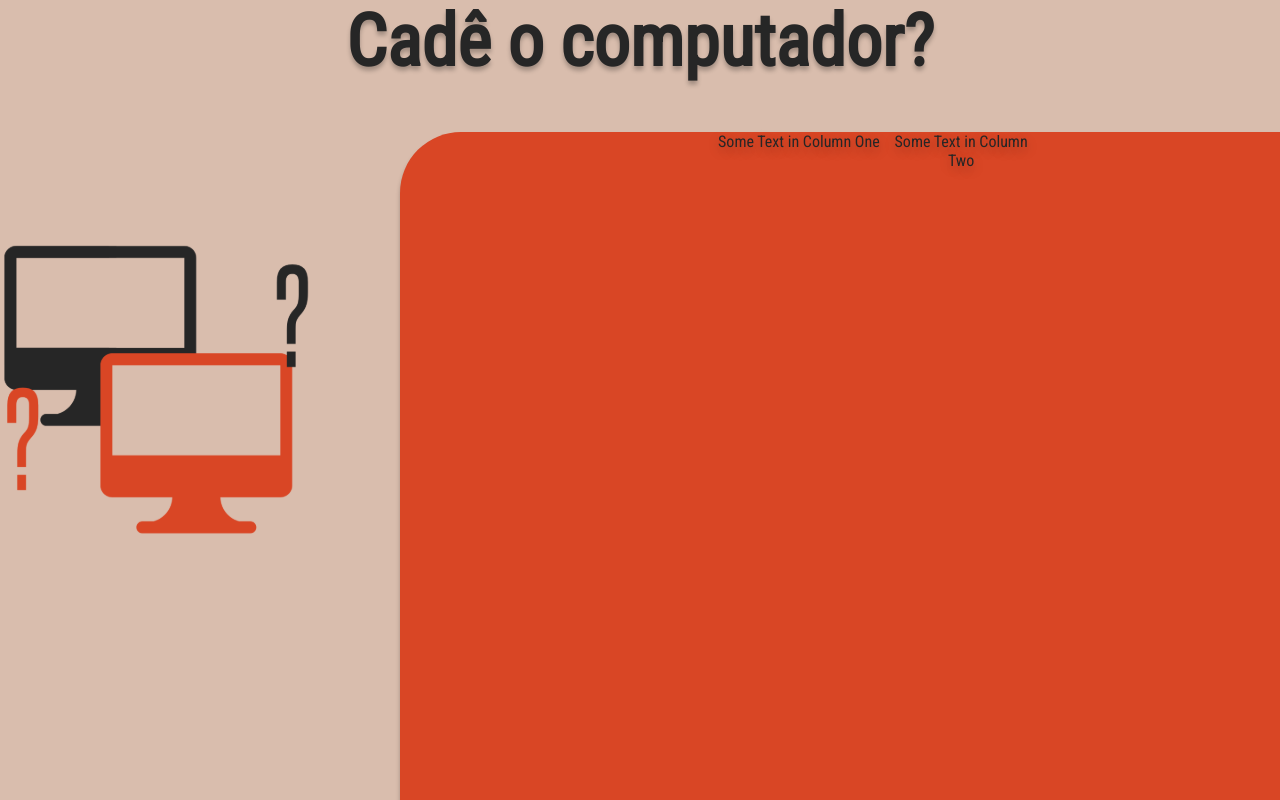
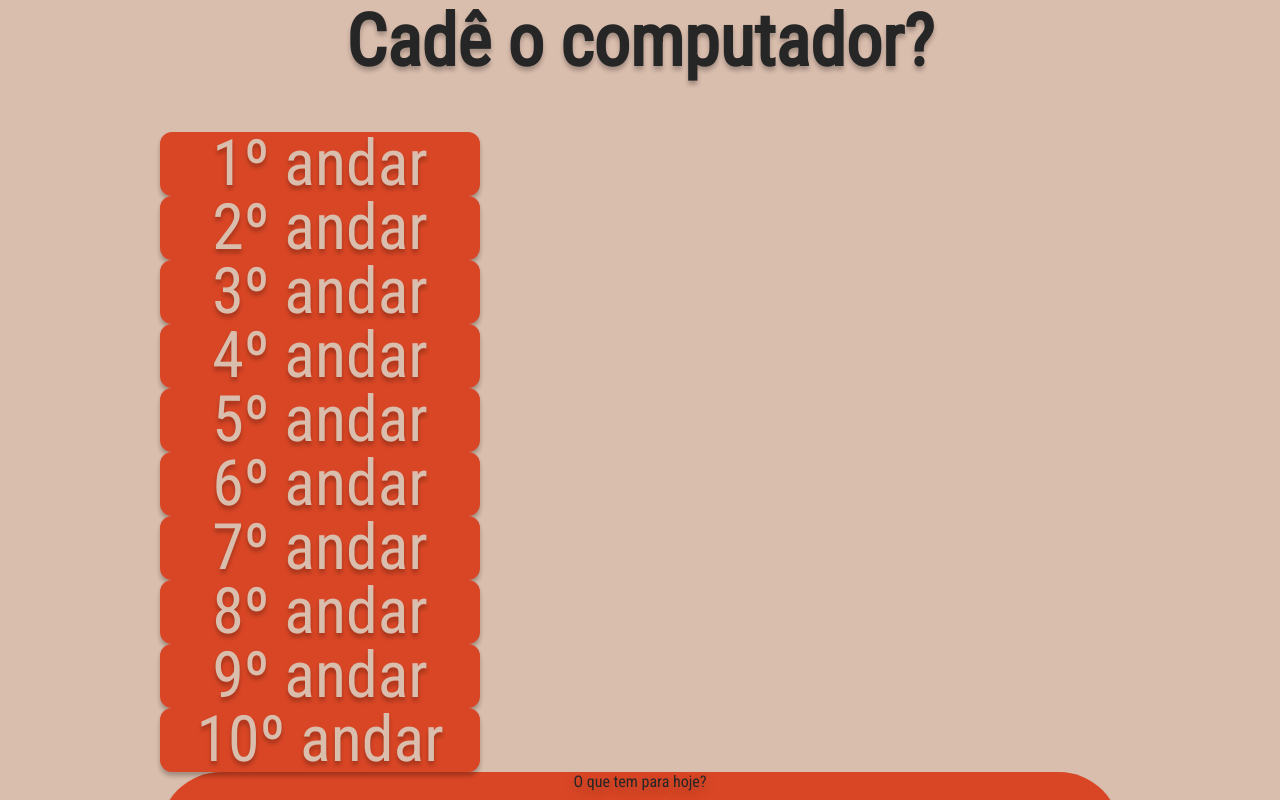
Before and after one commit to IsraelBarcelos/cade-o-computador, a React (Create React App) app: page /andares in a window 1280 px wide. Built offline with nearby package versions, Linux system fonts and the light colour scheme.

Commit message:
breaking changes but needed to continue working

```diff
--- a/src/App.tsx
+++ b/src/App.tsx
@@ -3,29 +3,21 @@ import { Login } from './pages/Login'
 import { Andares } from './pages/Andares'
 import { Andar } from './pages/Andar'
 import { AreaDeTrabalho } from './components/AreaDeTrabalho'
-import { OrangeBox } from './components/OrangeBox'
 import { Titulo } from './components/Titulo'
-import { Aside } from './components/Aside'
 import "./styles/globals.scss"
-import computadores from "./assets/images/computers.svg"
 
 function App() {
   return (
+    <BrowserRouter>
       <AreaDeTrabalho>
         <Titulo />
         <main className="main-content">
-        <Aside>
-          <img src={computadores} alt="Computaores" />
-        </Aside>
-        <OrangeBox>
-          <BrowserRouter>
           <Route path="/" exact component={Login}></Route>
           <Route path="/andares" exact component={Andares}></Route>
           <Route path="/andar" exact component={Andar}></Route>
-          </BrowserRouter>
-        </OrangeBox>
         </main>
       </AreaDeTrabalho>
+    </BrowserRouter>
   );
 }
 
--- a/src/components/AreaDeTrabalho/styles.scss
+++ b/src/components/AreaDeTrabalho/styles.scss
@@ -6,12 +6,6 @@
   height: 100vh;
 
   background-color: #d9bdad;
-
-  .main-content {
-    aside {
-      display: none;
-    }
-  }
 }
 
 @media (min-width: 768px) {
--- a/src/components/Aside/index.tsx
+++ b/src/components/Aside/index.tsx
@@ -5,7 +5,7 @@ type AsideProps = {
 
 export function Aside({children} : AsideProps) {
     return (
-        <aside>
+        <aside className="aside" id="aside">
             {children}
         </aside>
     )
--- a/src/components/PressButton/styles.scss
+++ b/src/components/PressButton/styles.scss
@@ -2,11 +2,16 @@ button {
     width: 15rem;
     height: 4rem;
     font-size: 2rem;
-    font-weight: 400;
     line-height: 2rem;
     letter-spacing: 0rem;
     border-radius: 0.75rem;
+    box-shadow: 0px .25rem .25rem rgba(0, 0, 0, 0.25);
+    text-shadow: 0px .25rem .25rem rgba(0, 0, 0, 0.25);
+    font-family: 'Roboto Condensed', sans-serif;
 
+    display:flex;
+    justify-content:center;
+    align-items: center;
 
     border: none;
     color: #D9BDAD;
@@ -23,12 +28,8 @@ button {
 
     button {
         width: 20rem;
-        font-family: 'Roboto Condensed', sans-serif;
         font-size: 4rem;
-        font-weight: 400;
-        line-height: 4.688rem;
         letter-spacing: 0rem;
-        text-align: center;
 
         +button {
             margin: 0
--- a/src/pages/Andares/index.tsx
+++ b/src/pages/Andares/index.tsx
@@ -1,10 +1,12 @@
+import { Aside } from "../../components/Aside";
+import { OrangeBox } from "../../components/OrangeBox";
 import { PressButton } from "../../components/PressButton"
 
 import "./styles.scss"
 
 export function Andares() {
 
-  const andares = [1,2,3,4,5,6,7,8,9,10]
+  const andares = [1, 2, 3, 4, 5, 6, 7, 8, 9, 10]
 
   /*
       Página de Andares
@@ -15,32 +17,25 @@ export function Andares() {
   */
 
   return (
-    <div className='some-page-wrapper'>
-      <div className='row'>
-        <div className='column'>
-          <div className='blue-column'>
-            Some Text in Column One
-          </div>
+    <div className="andares-cointainer">
+      <Aside>
+        <div className="buttons">
+          {
+            andares.map(andar => {
+              return <PressButton text={`${andar}º andar`} />
+            })
+
+          }
         </div>
-        <div className='column'>
-          <div className='green-column'>
-            Some Text in Column Two
-          </div>
-        </div>
-      </div>
+
+
+      </Aside>
+      <OrangeBox>
+        <header className="title-andares">
+          <span>O que tem para hoje?</span>
+        </header>
+      </OrangeBox>
+
     </div>
   );
 }
-
-
-{/*<div className="container">
-      <div className="content">
-        {
-          andares.map((andar, index) => {
-            return <PressButton key={index} text={`${andar}° andar`} />
-          })
-        }
-      </div>
-      <div className="calendario"> 1231232</div>
-
-      </div>*/}
--- a/src/pages/Andares/styles.scss
+++ b/src/pages/Andares/styles.scss
@@ -1,49 +1,9 @@
-.content {
-    display: flex;
-    flex-direction: column;
-    align-items: center;
+.area {
+  .main-content {
+    .andares-cotainer {
+      .aside {
+        display: block;
+      }
+    }
+  }
 }
-
-@media(min-width: 768px) {
-
-    .row {
-        display: flex;
-        flex-direction: row;
-        flex-wrap: wrap;
-        width: 100%;
-      }
-
-      .column {
-        display: flex;
-        flex-direction: column;
-        flex-basis: 100%;
-        flex: 1;
-        align-items: center;
-      }
-
-    /*.container {
-        width: 100%;
-        height: 80%;
-        display: flex;
-        flex-direction: row;
-    }
-
-    .content {
-        flex: 6;
-        display: flex;
-        flex-direction: row;
-        align-items:flex-start;
-        justify-content: space-between;
-        column-count: 2;
-        column-gap: 2rem;
-        flex-wrap: column;
-        max-width: 60vw;
-
-
-    }
-
-    .calendario {
-        flex:4;
-    } */
-
-}
--- a/src/pages/Login/index.tsx
+++ b/src/pages/Login/index.tsx
@@ -5,7 +5,10 @@ import { BotaoBege } from "../../components/BotaoBege"
 import githubLogo from "../../assets/images/githubLogo.svg"
 import googleLogo from '../../assets/images/googleLogo.svg'
 import "./styles.scss"
+import { Aside } from "../../components/Aside"
 
+import computadores from "../../assets/images/computers.svg"
+import { OrangeBox } from "../../components/OrangeBox"
 
 
 export function Login() {
@@ -35,8 +38,16 @@ export function Login() {
       -Receber redirecionamentos de usuários não logados.
     */
 
+
+
+
+    <div className="containerLoginPage">
+      <Aside>
+        <img src={computadores} alt="Computaores" />
+      </Aside>
+
+      <OrangeBox>
         <div className="login-page">
-
           <header className="title-login">
             <span>Faça o seu login</span>
           </header>
@@ -76,5 +87,9 @@ export function Login() {
 
           </form>
         </div>
+      </OrangeBox>
+      </div>
+
+
   )
 }
--- a/src/pages/Login/styles.scss
+++ b/src/pages/Login/styles.scss
@@ -1,3 +1,13 @@
+.containerLoginPage {
+  display: flex;
+}
+
+.main-content {
+  .aside {
+    display: none;
+  }
+}
+
 .login-page {
   display: flex;
   flex-direction: column;
```
Lines whose indentation alone changed are shown as unchanged.
